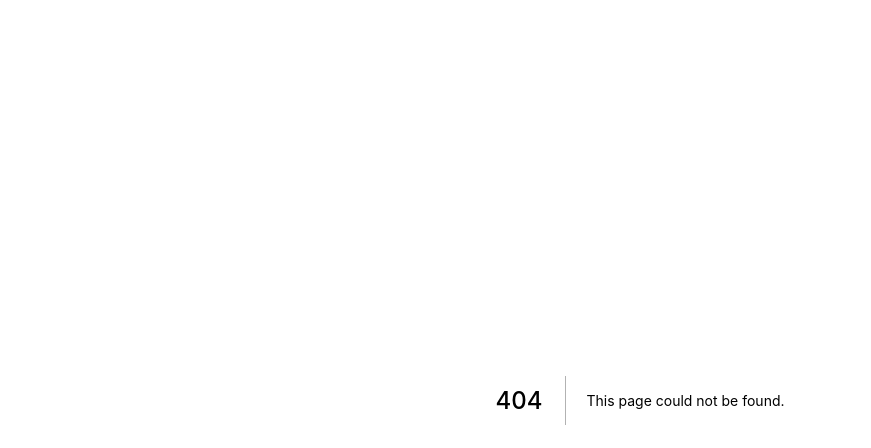
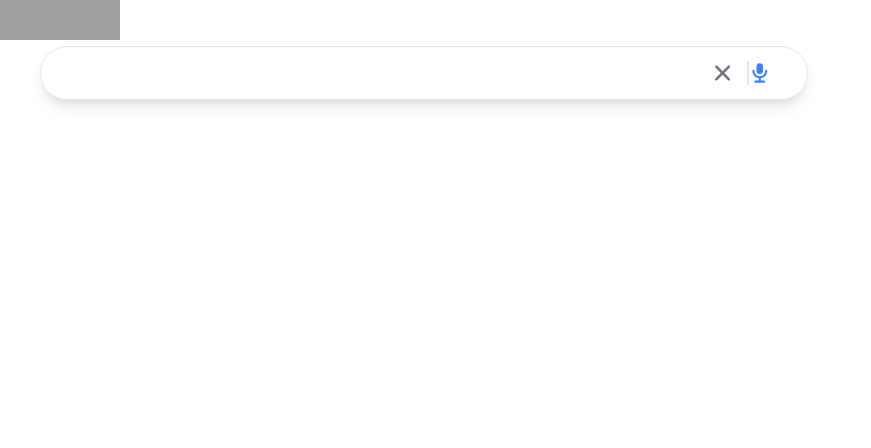
Before and after one commit to BlakeACollins/google-UI-clone, a Next.js app: page /search in a window 1280 px wide. Before the commit this address had no page. Shown: the top 448 px of the page, without its empty margins (0-871 px from the left). Built offline with nearby package versions, Linux system fonts and the light colour scheme; grey boxes are pictures that could not be loaded.

Commit message:
Add files via upload

```diff
--- /dev/null
+++ b/components/Header.js
@@ -0,0 +1,34 @@
+import { MicrophoneIcon, XIcon } from '@heroicons/react/solid';
+import Image from 'next/image'
+import { useRouter } from 'next/router'
+import { useRef } from 'react';
+
+
+function Header() {
+    const router = useRouter();
+    const searchInputRef = useRef();
+
+    return (
+        <header>
+            <Image
+            src='https://www.google.co.uk/images/branding/googlelogo/2x/googlelogo_color_272x92dp.png'
+            height={40}
+            width={120}
+            className='cursor-pointer'
+            onClick={() => router.push('/')}
+            />
+
+            <form className='flex border px-6 py-3 ml-10 mr-5 border-gray-200 rounded-full shadow-lg max-w-3xl items-center'>
+                <input ref={searchInputRef} className='flex-grow w-full focus:outline-none' type='text' />
+
+                <XIcon className='h-7 text-gray-500 cursor-pointer transition duration-100 transform hover:scale-125 sm:mr-3'
+                onClick={() => (searchInputRef.current.value = "")}
+                />
+
+                <MicrophoneIcon className='h-6 mr-3 hidden sm:inline-flex text-blue-500 border-l-2'/>
+            </form>
+        </header>
+    )
+}
+
+export default Header
--- a/pages/index.js
+++ b/pages/index.js
@@ -3,8 +3,23 @@ import Image from 'next/image'
 import Avatar from '../components/Avatar'
 import Footer from '../components/Footer'
 import { MicrophoneIcon, SearchIcon, ViewGridIcon } from '@heroicons/react/solid'
+import { useRef } from 'react'
+import { useRouter } from 'next/router'
 
 export default function Home() {
+  const router = useRouter();
+  const searchInputRef = useRef(null);
+
+  const search = (e) => {
+    e.preventDefault();
+    const term = searchInputRef.current.value;
+
+    if(!term)return;
+
+    router.push(`/search?term=${term}`);
+  }
+
+
   return (
     <div className='flex flex-col justify-center h-screen'>
       <Head>
@@ -14,7 +29,7 @@ export default function Home() {
       </Head>
 
 
-      <header className='flex w-full p-5 justify-between bg-blue-400 text-md text-gray-700'>
+      <header className='flex w-full p-3 justify-between bg-blue-400 text-md text-gray-800'>
         <div className='flex space-x-4 items-center'>
           <p className='link'>About</p>
           <p className='link'>Store</p>
@@ -27,7 +42,7 @@ export default function Home() {
         <ViewGridIcon className='h-10 w-10 p-2 rounded-full hover:bg-gray-100 cursor-pointer'/>
 
 
-        <Avatar url={'https://coaching.papareact.com/a19'}/>
+        <Avatar url={"https://lh3.googleusercontent.com/-j-vZGMhyp7Y/YKNCGarBREI/AAAAAAAAB-c/W_FFpwyqOEw6fNrtv5txPtvmbz_L808fACMICGAYYCw/s30-c/IMG_0258.HEIC"}/>
         </div>
       </header>
 
@@ -41,14 +56,14 @@ export default function Home() {
             />
             <div className='flex w-full mt-5 hover:shadow-lg focus-within:shadow-lg max-w-md rounded-full border border-gray-400 px-5 py-3 items-center sm:max-w-xl lg:max-w-2xl'>
               <SearchIcon className='h-5 mr-3 text-gray-500'/>
-              <input type='text' className='focus:outline-none flex-grow'/>
+              <input ref={searchInputRef} type='text' className='focus:outline-none flex-grow'/>
 
               <MicrophoneIcon className='h-5'/>
             </div>
             <div className='flex flex-col w-1/2 space-y-2 justify-center mt-8 sm:space-y-2 sm:flex-row sm:space-x-4'>
-              <button className='btn'>Google Search</button>
+              <button onClick={search} className='btn'>Google Search</button>
 
-              <button className='btn'>I'm Feeling Lucky</button>
+              <button onClick={search} className='btn'>I'm Feeling Lucky</button>
             </div>
           </form>
 
--- /dev/null
+++ b/pages/search.js
@@ -0,0 +1,19 @@
+import Head from 'next/head'
+import Header from '../components/Header'
+
+
+function Search() {
+    return (
+        <div>
+            <Head>
+                <title>Search Results</title>
+                <meta name="description" content="Generated by create next app. Search It, a Google Clone." />
+                <link rel="icon" href="/favicon.ico" />
+            </Head>
+
+            <Header />
+        </div>
+    )
+}
+
+export default Search;
--- a/styles/globals.css
+++ b/styles/globals.css
@@ -5,9 +5,9 @@
 @layer components {
 
     .btn{
-        @apply bg-gray-100 p-3 rounded-md ring-gray-100 text-sm text-gray-600 focus:ring-1
+        @apply bg-gray-100 p-2 rounded-full ring-gray-100 text-sm text-gray-600 focus:ring-1
     }
     .link{
-        @apply cursor-pointer hover:text-gray-100
+        @apply cursor-pointer hover:text-blue-100
     }
 }
```
